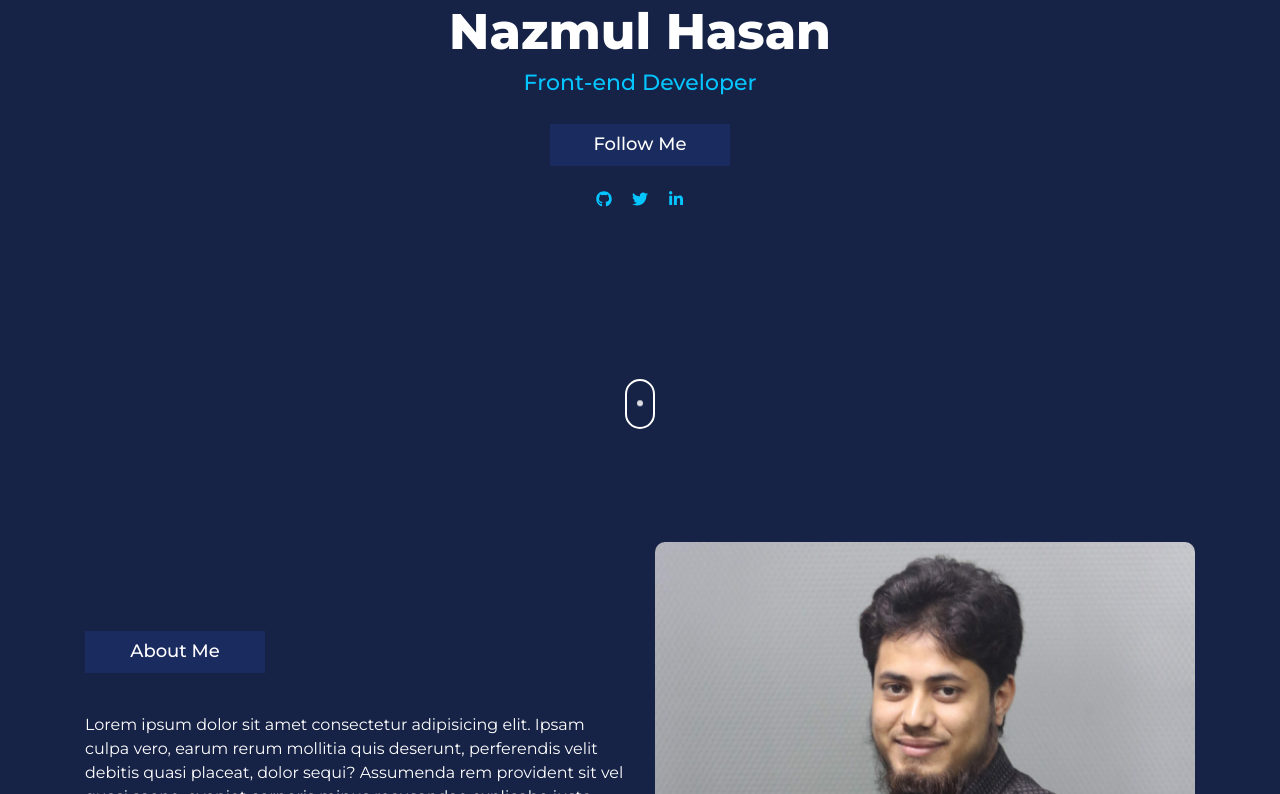
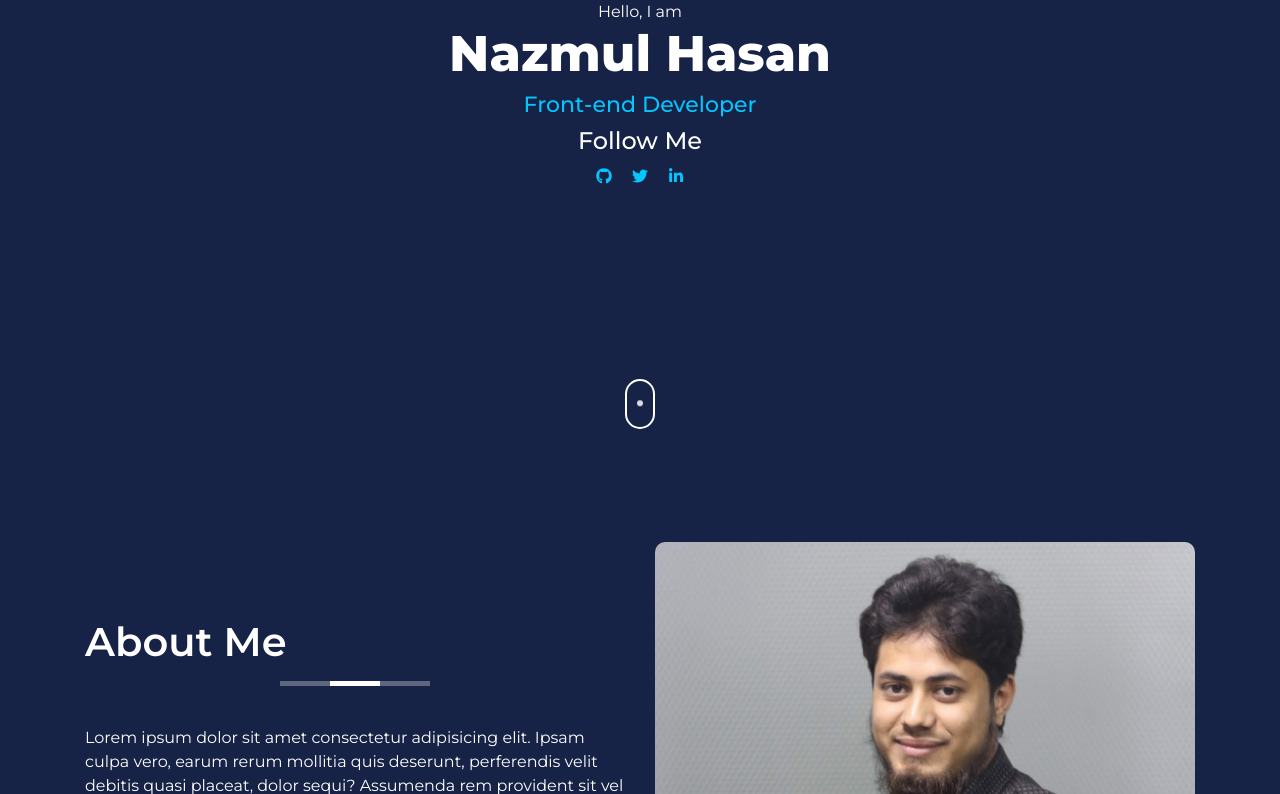
Before and after one commit to nazmulweb/Portfolio, a React (Create React App) app: page / in a window 1280 px wide. Shown: the part 306-1100 px from the top of the page. Built offline with nearby package versions, Linux system fonts and the light colour scheme.

Commit message:
working on title

```diff
--- a/src/components/about.js
+++ b/src/components/about.js
@@ -12,7 +12,7 @@ export class About extends Component {
                         <div className="row d-flex align-items-center">
                             <div className="col-sm-12 col-md-12 order-md-2 order-1 col-lg-6">
                                 <div className="about-left">
-                                    <Title title="About Me" mtBottom = "40px" />
+                                    <Title title="About Me" mtBottom = "40px" textAlign="left"/>
                                     <p>Lorem ipsum dolor sit amet consectetur adipisicing elit. Ipsam culpa vero, earum rerum mollitia quis deserunt, perferendis velit debitis quasi placeat, dolor sequi? Assumenda rem provident sit vel quasi saepe, eveniet corporis minus recusandae explicabo iusto similique exercitationem? Consequuntur hic quaerat corrupti, veritatis sit beatae quibusdam fugit consequatur veniam expedita!</p>
                                     <p className="mt-3">Lorem ipsum dolor sit amet consectetur adipisicing elit. Dolore, perspiciatis. Totam eligendi voluptatem fugiat modi quidem nobis assumenda obcaecati praesentium?</p>
                                     <Button title="Get Resume"/>
--- a/src/components/common/navbar.css
+++ b/src/components/common/navbar.css
@@ -9,6 +9,7 @@
 
 .stickyNav{
     background: var(--theme-light-color);
+    box-shadow: 0 0 35px rgba(0, 0, 0, .1);
 }
 
 .main-nav{
@@ -47,7 +48,7 @@
 }
 
 .menu ul > li > a {
-    padding: 15px;
+    padding: 5px 15px;
     font-weight: 600;
 }
 
@@ -71,6 +72,6 @@
 
 @media only screen and (min-width: 768px) and (max-width: 991px){
     .menu ul > li > a {
-        padding: 10px;
+        padding: 5px 10px;
     }
 }
--- a/src/components/common/navbar.js
+++ b/src/components/common/navbar.js
@@ -3,6 +3,7 @@ import Logo from "./logo";
 import "./navbar.css"
 import { Link } from 'react-scroll'
 import { IoIosMenu } from "react-icons/io";
+import { Button } from './'
 
  class NavBar extends Component {
 
@@ -17,8 +18,12 @@ import { IoIosMenu } from "react-icons/io";
     }
 
     componentDidMount () {
+
+      // get header class
+      let stickyNavBg = this.stickyRef.current
+
+      // sticky nav
       let prevScroll = window.pageYOffset
-      let stickyNavBg = this.stickyRef.current
       window.addEventListener('scroll', ()=> {
         let currentScroll = window.pageYOffset
         if( prevScroll < currentScroll){
@@ -31,7 +36,8 @@ import { IoIosMenu } from "react-icons/io";
           })
         }
 
-        if(currentScroll > 80 ){
+        // add calss to header
+        if(currentScroll > 90 ){
           stickyNavBg.classList.add("stickyNav")
         } else{
           stickyNavBg.classList.remove("stickyNav")
@@ -42,6 +48,7 @@ import { IoIosMenu } from "react-icons/io";
 
     }
 
+    // mobile menu toggle
     handleClick = () =>{
         this.setState({
             isToggle: !this.state.isToggle
@@ -52,7 +59,7 @@ import { IoIosMenu } from "react-icons/io";
 
         const { isToggle, stickyNav } = this.state;
         return (
-            <header className="header" style={{ top:  stickyNav ? "-70px" : "0"}} ref={this.stickyRef}>
+            <header className="header" style={{ top:  stickyNav ? "-90px" : "0"}} ref={this.stickyRef}>
                 <div className="container">
                     <div className="row">
                         <div className="col-sm-12">
@@ -71,7 +78,7 @@ import { IoIosMenu } from "react-icons/io";
                                         <li><Link activeClass="active" to="skill" spy={true} smooth={true} duration={600} >Skill</Link></li>
                                         <li><Link activeClass="active" to="portfolio" spy={true} smooth={true} duration={600} >Portfolio</Link></li>
                                         <li><Link activeClass="active" to="contact" spy={true} smooth={true} duration={600} >Contact Me</Link></li>
-                                        <li><Link >Resume</Link></li>
+                                        <li><Button title="Resume"></Button></li>
                                     </ul>
                                 </nav>
                             </div>
--- a/src/components/common/scrollDown.js
+++ b/src/components/common/scrollDown.js
@@ -6,7 +6,7 @@ export function ScrollDown() {
     return (
         <React.Fragment>
             <div className="scroll-down">
-                <a onClick={() => scroll.scrollMore(620)}><span></span></a>
+                <a onClick={() => scroll.scrollMore(700)}><span></span></a>
             </div>
         </React.Fragment>
     )
--- a/src/components/common/title.css
+++ b/src/components/common/title.css
@@ -1,9 +1,40 @@
 .title{
-    font-size: 18px;
+    font-size: 40px;
     padding: 10px;
-    background: var(--theme-light-color);
     display: block;
-    width: 180px;
     margin: 20px 0;
     text-align: center;
+    font-weight: 600;
+    position: relative;
+    padding: 0 0 20px;
 }
+
+.title::before{
+    content: "";
+    position: absolute;
+    left: 50%;
+    bottom: 0;
+    width: 50px;
+    height: 5px;
+    background: var(--white-color);
+    transform: translate(-50%, 0);
+    -webkit-transform: translate(-50%, 0);
+    -moz-transform: translate(-50%, 0);
+    -ms-transform: translate(-50%, 0);
+    -o-transform: translate(-50%, 0);
+}
+
+.title::after{
+    content: "";
+    position: absolute;
+    left: 50%;
+    bottom: 0;
+    width: 150px;
+    height: 5px;
+    background: #ffffff50;
+    transform: translate(-50%, 0);
+    -webkit-transform: translate(-50%, 0);
+    -moz-transform: translate(-50%, 0);
+    -ms-transform: translate(-50%, 0);
+    -o-transform: translate(-50%, 0);
+}
--- a/src/components/common/title.js
+++ b/src/components/common/title.js
@@ -1,10 +1,10 @@
 import React from 'react'
 import './title.css'
 
-const Title = ({title, mtBottom})  => {
+const Title = ({title, mtBottom, textAlign})  => {
     return (
         <React.Fragment>
-            <h4 className="title" style={{marginBottom: mtBottom ? mtBottom : ''}}>{title}</h4>
+            <h2 className="title" style={{marginBottom: mtBottom ? mtBottom : '', textAlign }}>{title}</h2>
         </React.Fragment>
     )
 }
--- a/src/components/intro.js
+++ b/src/components/intro.js
@@ -15,7 +15,7 @@ import './intro.css'
                                     <h1>Nazmul Hasan</h1>
                                     <h3>Front-end Developer</h3>
                                 </div>
-                                <Title title="Follow Me" />
+                                <h4>Follow Me</h4>
                                 <Social />
                             </div>
                         </div>
--- a/src/components/portfolio.css
+++ b/src/components/portfolio.css
@@ -1,3 +1,7 @@
+.portfolio-menu{
+    text-align: center;
+}
+
 .portfolio-menu li{
     display: inline-block;
     padding: 8px 20px;
```
Also changed, not shown: 1 other file (tests, documents, lock files or other folders).
